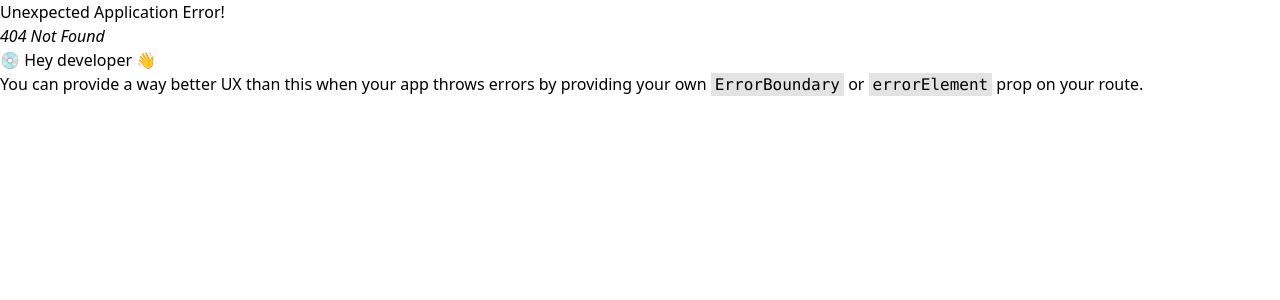
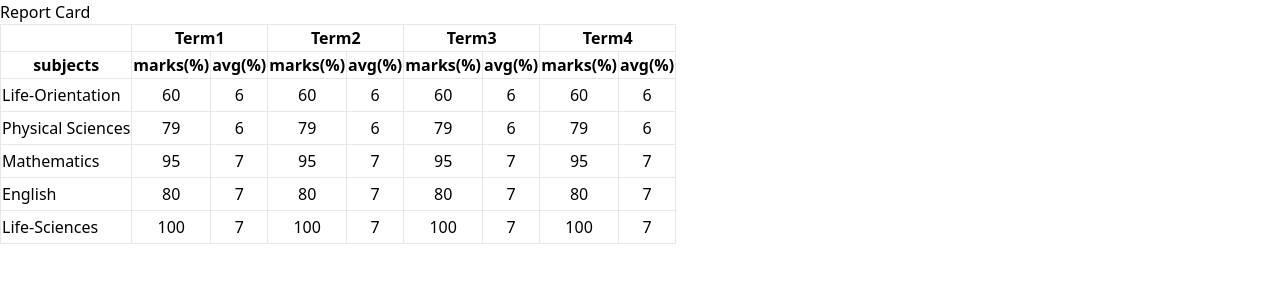
Before and after one commit to tenxrs/learner-ms, a React (Create React App) app: page /results in a window 1280 px wide. Before the commit this address had no page. Shown: the top 300 px of the page. Built offline with nearby package versions, Linux system fonts and the light colour scheme.

Commit message:
added features

```diff
--- /dev/null
+++ b/src/ReportCard.jsx
@@ -0,0 +1,116 @@
+export let apsTotal = 0;
+const ReportCard = () => {
+  const ReportData = () => {
+    let reportCardData = [
+      {
+        mark: 60,
+        subject: 'Life-Orientation',
+        aps: 1
+      },
+      {
+        mark: 79,
+        subject: 'Physical Sciences',
+        aps: 1
+      },
+      {
+        mark: 95,
+        subject: 'Mathematics',
+        aps: 1
+      },
+      {
+        mark: 80,
+        subject: 'English',
+        aps: 1
+      },
+      {
+        mark: 100,
+        subject: 'Life-Sciences',
+        aps: 1
+      }
+    ];
+
+    reportCardData.map(marks => {
+      if (marks.mark >= 80) {
+        return (marks.aps = 7);
+      } else {
+        return (marks.aps = 6);
+      }
+    });
+
+    return reportCardData.map((reportData, index) => {
+      apsTotal += reportData.aps;
+      console.log('total aps: ', apsTotal);
+      return (
+        <tr key={index}>
+          <td className="border border-late-300">{reportData.subject}</td>
+          <td className="border border-late-300 p-1 text-center">
+            {reportData.mark}
+          </td>
+          <td className="border border-late-300 text-center">
+            {reportData.aps}
+          </td>
+          <td className="border border-late-300 p-1 text-center">
+            {reportData.mark}
+          </td>
+          <td className="border border-late-300 text-center">
+            {reportData.aps}
+          </td>
+          <td className="border border-late-300 p-1 text-center">
+            {reportData.mark}
+          </td>
+          <td className="border border-late-300 text-center">
+            {reportData.aps}
+          </td>
+          <td className="border border-late-300 p-1 text-center">
+            {reportData.mark}
+          </td>
+          <td className="border border-late-300 text-center">
+            {reportData.aps}
+          </td>
+        </tr>
+      );
+    });
+  };
+
+  return (
+    <>
+      <h1>Report Card</h1>
+      <table className="self-center ">
+        <thead>
+          <tr>
+            <th className="border border-late-300"></th>
+            <th colSpan={2} className="border border-late-300">
+              Term1{' '}
+            </th>
+            <th colSpan={2} className="border border-late-300">
+              Term2{' '}
+            </th>
+            <th colSpan={2} className="border border-late-300">
+              Term3{' '}
+            </th>
+            <th colSpan={2} className="border border-late-300">
+              Term4{' '}
+            </th>
+          </tr>
+        </thead>
+        <thead>
+          <tr>
+            <th className="border border-late-300">subjects</th>
+            <th className="border border-late-300">marks(%)</th>
+            <th className="border border-late-300">avg(%)</th>
+            <th className="border border-late-300">marks(%)</th>
+            <th className="border border-late-300">avg(%)</th>
+            <th className="border border-late-300">marks(%)</th>
+            <th className="border border-late-300">avg(%)</th>
+            <th className="border border-late-300">marks(%)</th>
+            <th className="border border-late-300">avg(%)</th>
+          </tr>
+        </thead>
+
+        <tbody>{ReportData()}</tbody>
+      </table>
+    </>
+  );
+};
+
+export default ReportCard;
--- /dev/null
+++ b/src/Timetable.jsx
@@ -0,0 +1,127 @@
+export default function Table() {
+  const timeTable = () => {
+    let data = [
+      {
+        time: '10:00',
+        subject: 'Physical Sciences'
+      },
+      {
+        time: '10:00',
+        subject: 'Physical Sciences'
+      },
+      {
+        time: '10:00',
+        subject: 'Physical Sciences'
+      },
+      {
+        time: '10:00',
+        subject: 'Physical Sciences'
+      },
+      {
+        time: '10:00',
+        subject: 'Physical Sciences'
+      },
+      {
+        time: '10:00',
+        subject: 'Physical Sciences'
+      },
+      {
+        time: '10:00',
+        subject: 'Physical Sciences'
+      },
+      {
+        time: '10:00',
+        subject: 'Physical Sciences'
+      },
+      {
+        time: '10:00',
+        subject: 'Physical Sciences'
+      },
+      {
+        time: '10:00',
+        subject: 'Physical Sciences'
+      },
+      {
+        time: '10:00',
+        subject: 'Physical Sciences'
+      },
+      {
+        time: '10:00',
+        subject: 'Physical Sciences'
+      },
+      {
+        time: '10:00',
+        subject: 'Physical Sciences'
+      },
+      {
+        time: '10:00',
+        subject: 'Physical Sciences'
+      },
+      {
+        time: '10:00',
+        subject: 'Physical Sciences'
+      },
+      {
+        time: '10:00',
+        subject: 'Physical Sciences'
+      },
+      {
+        time: '10:00',
+        subject: 'Physical Sciences'
+      },
+      {
+        time: '10:00',
+        subject: 'Physical Sciences'
+      },
+      {
+        time: '10:00',
+        subject: 'Physical Sciences'
+      },
+      {
+        time: '10:00',
+        subject: 'Physical Sciences'
+      },
+      {
+        time: '10:00',
+        subject: 'Physical Sciences'
+      },
+      {
+        time: '10:00',
+        subject: 'Physical Sciences'
+      }
+    ];
+
+    return data.map(subject => {
+      return (
+        <tr>
+          <td className="border border-late-300">8:00</td>
+          <td className="border border-slate-300 p-4">{subject.subject}</td>
+          <td className="border border-slate-300 p-4">Life Orientation</td>
+          <td className="border border-slate-300 p-4">Life Orientation</td>
+          <td className="border border-slate-300 p-4">Life Orientation</td>
+          <td className="border border-slate-300 p-4">Life Orientation</td>
+        </tr>
+      );
+    });
+  };
+  return (
+    <div className="overflow-y-scroll w-2/5">
+      <table className="border-collapse border border-slate-400 w-1/4">
+        <caption className="caption-top underline font-bold text-neutral-600">
+          Time Table.
+        </caption>
+        <thead>
+          <tr>
+            <th className="border border-slate-300"></th>
+            <th className="border border-slate-300">Monday</th>
+            <th className="border border-slate-300">Tuesday</th>
+            <th className="border border-slate-300">Wednesday</th>
+            <th className="border border-slate-300">Thursday</th>
+            <th className="border border-slate-300">Friday</th>
+          </tr>
+        </thead>
+        <tbody>{timeTable()}</tbody>
+      </table>
+    </div>
+  );
+}
--- a/src/Tracker.jsx
+++ b/src/Tracker.jsx
@@ -6,10 +6,11 @@ import {
   BarElement,
   Title,
   Tooltip,
-  Legend,
+  Legend
 } from 'chart.js';
 import { Bar } from 'react-chartjs-2';
 import { fakerZU_ZA } from '@faker-js/faker';
+import Dashboard from './learnerDashboard';
 
 ChartJS.register(
   CategoryScale,
@@ -24,18 +25,16 @@ export const options = {
   responsive: true,
   plugins: {
     legend: {
-      position: 'top',
+      position: 'top'
     },
     title: {
       display: true,
-      text: 'Chart.js Bar Chart',
-    },
-  },
+      text: 'Chart.js Bar Chart'
+    }
+  }
 };
 
 const labels = ['January', 'February', 'March', 'April', 'May', 'June', 'July'];
-
-
 
 export const data = {
   labels,
@@ -43,16 +42,21 @@ export const data = {
     {
       label: 'Attendance',
       data: labels.map(() => fakerZU_ZA.datatype.number({ min: 0, max: 100 })),
-      backgroundColor: 'rgba(255, 99, 132, 0.5)',
+      backgroundColor: 'rgba(255, 99, 132, 0.5)'
     },
     {
       label: 'Grades Average',
       data: labels.map(() => fakerZU_ZA.datatype.number({ min: 0, max: 100 })),
-      backgroundColor: 'rgba(53, 162, 235, 0.5)',
-    },
-  ],
+      backgroundColor: 'rgba(53, 162, 235, 0.5)'
+    }
+  ]
 };
 
 export function Tracker() {
-  return <Bar options={options} data={data} />;
+  return (
+    <>
+      <Bar options={options} data={data} />
+      <Dashboard />
+    </>
+  );
 }
--- /dev/null
+++ b/src/learnerDashboard.jsx
@@ -0,0 +1,76 @@
+import { apsTotal } from './ReportCard';
+
+export default function Dashboard() {
+  return (
+    <>
+      <div className="font-poppins flex">
+        <div className="flex flex-col">
+          <div className="flex gap-2">
+            <LearnerStatCard value={90} statType={'Average Grade'} />
+            <LearnerStatCard value={apsTotal} statType={'APS'} />
+            <LearnerStatCard value={82} statType={'Class Average'} />
+          </div>
+        </div>
+      </div>
+    </>
+  );
+}
+
+const LearnerStatCard = ({ value, statType }) => {
+  return (
+    <div
+      className="
+            rounded-lg
+            h-60 p-8
+            flex flex-col-reverse items-center justify-around text-center
+            bg-white-300
+            shadow-lg hover:shadow-indigo-400 hover:shadown-inner transition-all ease-in-out duration-150
+            w-60
+            mx-auto
+            py-8
+            "
+    >
+      <h2 className="font-poppins text-lg">{statType}</h2>
+      {value > 80 ? (
+        <div className="flex items-center">
+          <svg
+            xmlns="http://www.w3.org/2000/svg"
+            fill="none"
+            viewBox="0 0 24 24"
+            strokeWidth={1.5}
+            stroke="currentColor"
+            className="w-10 h-10 text-green-600"
+          >
+            <path
+              strokeLinecap="round"
+              strokeLinejoin="round"
+              d="M12 19.5v-15m0 0l-6.75 6.75M12 4.5l6.75 6.75"
+            />
+          </svg>
+
+          <p className="text-5xl font-extrabold font-mono">
+            {value < 80 ? value : `${value}%`}
+          </p>
+        </div>
+      ) : (
+        <div className="flex items-center">
+          <svg
+            xmlns="http://www.w3.org/2000/svg"
+            fill="none"
+            viewBox="0 0 24 24"
+            strokeWidth={1.5}
+            stroke="currentColor"
+            className="w-10 h-10 text-red-600"
+          >
+            <path
+              strokeLinecap="round"
+              strokeLinejoin="round"
+              d="M12 4.5v15m0 0l6.75-6.75M12 19.5l-6.75-6.75"
+            />
+          </svg>
+          <p className="text-5xl font-extrabold font-mono">{`${value}`}</p>
+        </div>
+      )}
+    </div>
+  );
+};
```
Also changed, not shown: src/Activities.jsx (+11 -14 lines), src/index.js (+15 -0 lines).
